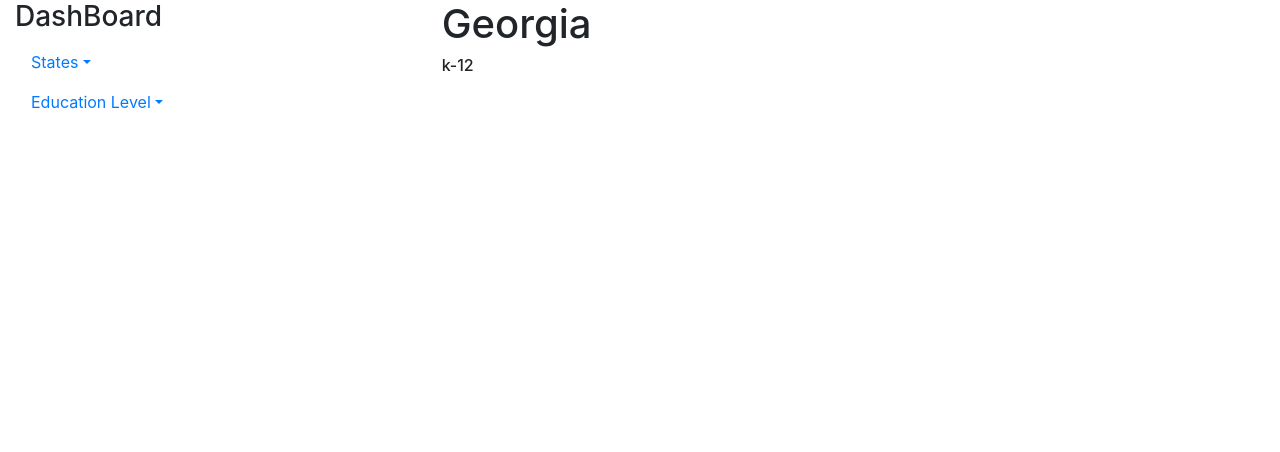
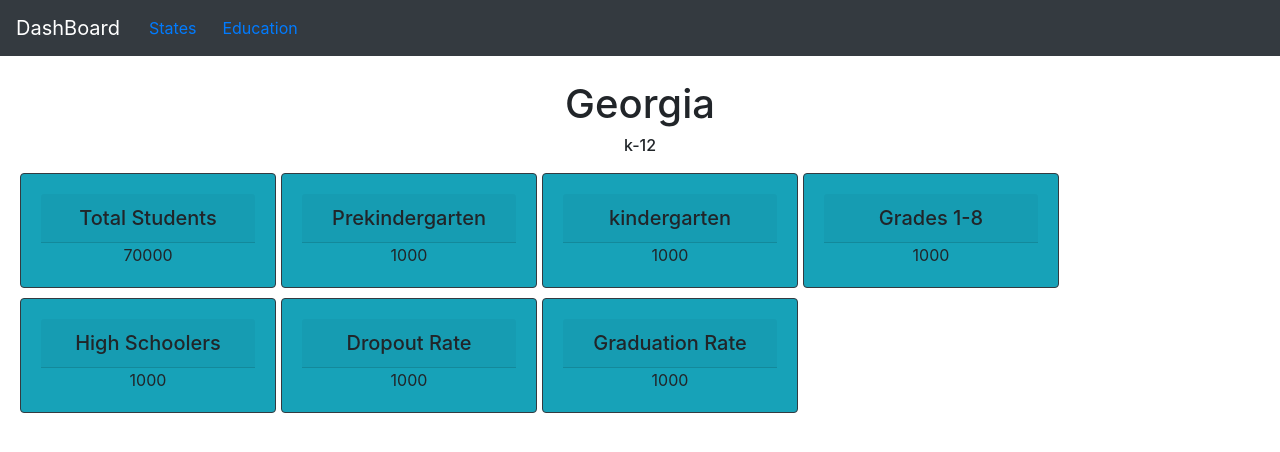
Before and after one commit to AntonnioJones/education-dashboard, a React (Create React App) app: page / in a window 1280 px wide. Shown: the top 452 px of the page. Built offline with nearby package versions, Linux system fonts and the light colour scheme.

Commit message:
Updates the ui

```diff
--- a/src/App.js
+++ b/src/App.js
@@ -1,16 +1,17 @@
 import React, {useState} from 'react';
-import {Container,Row, Col, Button, NavDropdown} from 'react-bootstrap'
+import {Container,Row, Col, Button, NavDropdown,NavLink, NavItem, CardColumns, Dropdown, Navbar, NavbarBrand, Modal} from 'react-bootstrap'
 import Nav from 'react-bootstrap/Nav'
 import 'bootstrap/dist/css/bootstrap.min.css';
 import DropdownItem from 'react-bootstrap/DropdownItem';
+import Card from 'react-bootstrap/Card'
 
 import './main.css'
+import NavbarCollapse from 'react-bootstrap/NavbarCollapse';
 
 // a const array of us states
   const US_STATES = ["Alaska",
                   "Alabama",
                   "Arkansas",
-                  "American Samoa",
                   "Arizona",
                   "California",
                   "Colorado",
@@ -37,7 +38,7 @@ import './main.css'
                   "Mississippi",
                   "Montana",
                   "North Carolina",
-                  " North Dakota",
+                  "North Dakota",
                   "Nebraska",
                   "New Hampshire",
                   "New Jersey",
@@ -48,7 +49,6 @@ import './main.css'
                   "Oklahoma",
                   "Oregon",
                   "Pennsylvania",
-                  "Puerto Rico",
                   "Rhode Island",
                   "South Carolina",
                   "South Dakota",
@@ -56,7 +56,6 @@ import './main.css'
                   "Texas",
                   "Utah",
                   "Virginia",
-                  "Virgin Islands",
                   "Vermont",
                   "Washington",
                   "Wisconsin",
@@ -68,88 +67,158 @@ import './main.css'
 
 
 const ListOfUSStates = (props) =>{
+  //a state variable that controls where the modal is visible
+  const [visible, setVisible] = useState(false);
+
+  //opens and closes the model
+  const openMenu = () => setVisible(true)
+  const closeMenu = () => setVisible(false);
+
+  /*calls the prop function that updates the US state
+  * then it closes the modal
+  */
+  const updateUSState = (value) =>{
+    props.setUSState(value);
+    closeMenu();
+  }
+
   let listOfStates = US_STATES.map((value,index) => {
     return(
-      <DropdownItem key={index}>
-        <Button onClick={() => props.setStateName(value)}>
+        <Button variant="link" key ={index} onClick={() => updateUSState(value)}>
           {value}
         </Button>
-      </DropdownItem>
     )
   })
 
   return(
-    <NavDropdown title={"States"}>
+    <>
+      <NavItem as={Button} variant="link" onClick={openMenu}>
+        States
+      </NavItem>
+
+      <Modal show={visible} onHide={closeMenu}>
+        <Modal.Header>
+          <Modal.Title>Choose a State</Modal.Title>
+        </Modal.Header>
+        <Modal.Body>
           {listOfStates}
-    </NavDropdown>
+        </Modal.Body>
+      </Modal>
+    </>
   )
 
 }
 
 const ListOfEducationLevels = (props) => {
+  //a state variable that controls where the modal is visible
+  const [visible, setVisible] = useState(false);
+
+  //opens and closes the model
+  const openMenu = () => setVisible(true)
+  const closeMenu = () => setVisible(false);
+
+  /*calls the prop function that updates the education level
+  * then it closes the modal
+  */
+  const updateEducation = (value) =>{
+    props.setEducationLevel(value);
+    closeMenu();
+  }
+
+  //maps out an array of education levels to buttons
   let educationLevel = EDUCATION_LEVEL.map((value,index) => {
     return (
-      <DropdownItem key={index}>
-        <Button onClick={() => props.setEducationLevel(value)}>
+      <Button variant="link" key={index} onClick={() => updateEducation(value)}>
         {value}
       </Button>
-      </DropdownItem>
     )
   })
 
   return(
-    <NavDropdown title={"Education Level"} >
+    <>
+      <NavItem as={Button} variant="link" onClick={openMenu}>
+        Education
+      </NavItem>
+
+      <Modal show={visible} onHide={closeMenu}>
+        <Modal.Header>
+          <Modal.Title>Choose an Education Level</Modal.Title>
+        </Modal.Header>
+        <Modal.Body>
           {educationLevel}
-    </NavDropdown>
+        </Modal.Body>
+      </Modal>
+    </>
   )
 }
 
 /*
  *The side bar navigation
 */
-const SideNav = (props) =>{
+const NavigationBar = (props) =>{
 
   return(
-    <Col xs={6} md={4}>
-      <h3 id="SideNav">DashBoard</h3>
-      <Nav className="flex-column">
-        <ListOfUSStates setStateName={(value) => props.setStateName(value)}></ListOfUSStates>
+    <Navbar bg="dark" variant="dark" expand="md" fixed="top" id="NavBar">
+      <NavbarBrand>DashBoard</NavbarBrand>
+      <Navbar.Toggle aria-controls="collapseLinks" />
+      <NavbarCollapse id="collapseLinks">
+      <Nav>
+        <ListOfUSStates setUSState={(value) => props.setUSState(value)}></ListOfUSStates>
         <ListOfEducationLevels setEducationLevel={(value) => props.setEducationLevel(value)}></ListOfEducationLevels>
       </Nav>
-    </Col>
+      </NavbarCollapse>
+    </Navbar>
   )
 }
 
 const DataSection = (props) =>{
   return (
-    <Col xs={12} md={8}>
+    <section  id="DataSection">
+      <header id="DataHeader">
         <h1>{props.title}</h1>
         <h6>{props.level}</h6>
-    </Col>
+      </header>
+      <section id="DataCards">
+        <DataCard title={"Total Students"} value={70000}></DataCard>
+        <DataCard title={"Prekindergarten"} value={1000}></DataCard>
+        <DataCard title={"kindergarten"} value={1000}></DataCard>
+        <DataCard title={"Grades 1-8"} value={1000}></DataCard>
+        <DataCard title={"High Schoolers"} value={1000}></DataCard>
+        <DataCard title={"Dropout Rate"} value={1000}></DataCard>
+        <DataCard title={"Graduation Rate"} value={1000}></DataCard>
+      </section>
+    </section>
   )
 }
 
-const DataCard = () =>{
-
+const DataCard = (props) =>{
+  return(
+    <Card border="dark" bg="info" className="text-center DataCard">
+      <Card.Body>
+        <Card.Header as="h5">{props.title}</Card.Header>
+        <Card.Text>
+          {props.value}
+        </Card.Text>
+      </Card.Body>
+    </Card>
+  )
 }
 
 /**
  * root component
  */
 function App() {
-  let [stateName,setStateName] = useState('Georgia');
+  let [USState,setUSState] = useState('Georgia');
   let [educationlevel,setEducationLevel] = useState('k-12')
 
   return (
-    <Container fluid>
-      <Row>
-        <SideNav
-          setStateName={(value) => setStateName(value)}
+    <Container id="App" fluid>
+        <NavigationBar
+          setUSState={(value) => setUSState(value)}
           setEducationLevel={(value) => setEducationLevel(value)}
           >
-        </SideNav>
-        <DataSection title={stateName} level={educationlevel}></DataSection>
-      </Row>
+        </NavigationBar>
+        <DataSection title={USState} level={educationlevel}></DataSection>
     </Container>
   );
 }
--- a/src/main.css
+++ b/src/main.css
@@ -1,16 +1,32 @@
-.App {
-  color: green;
+#root {
+  height: 100vh;
 }
 
-.App .SideNav {
-  background: #7386D5;
-  color: #fff;
-  -webkit-transition: all 0.3s;
-  transition: all 0.3s;
-  margin: 0px;
+#root #App #NavBar {
+  -webkit-box-pack: justify;
+      -ms-flex-pack: justify;
+          justify-content: space-between;
 }
 
-.App .SideNav button {
-  color: black;
+#root #App #DataSection {
+  padding-top: 10vh;
+}
+
+#root #App #DataSection #DataHeader {
+  text-align: center;
+}
+
+#root #App #DataSection #DataCards {
+  display: -webkit-box;
+  display: -ms-flexbox;
+  display: flex;
+  -ms-flex-wrap: wrap;
+      flex-wrap: wrap;
+}
+
+#root #App #DataSection #DataCards .DataCard {
+  margin-top: 10px;
+  margin-left: 5px;
+  width: 16rem;
 }
 /*# sourceMappingURL=main.css.map */
--- a/src/main.scss
+++ b/src/main.scss
@@ -1,13 +1,28 @@
-.App{
-    color:green;
+#root{
+    height: 100vh;
+    #App{
 
-   .SideNav{
-       background: #7386D5;
-       color: #fff;
-       transition: all 0.3s;
-        margin:0px;
-       button{
-           color: black;
-       }
-   }
+        #NavBar{
+            justify-content: space-between;
+        }
+
+        #DataSection{
+           padding-top: 10vh;
+
+           #DataHeader{
+               text-align: center;
+           }
+
+           #DataCards{
+               display: flex;
+                flex-wrap: wrap;
+               .DataCard{
+                   margin-top: 10px;
+                   margin-left: 5px;
+                   width: 16rem;
+               }
+           }
+        }
+    }
+
 }
```
Also changed, not shown: 1 other file (tests, documents, lock files or other folders). Lines whose indentation alone changed are shown as unchanged.
